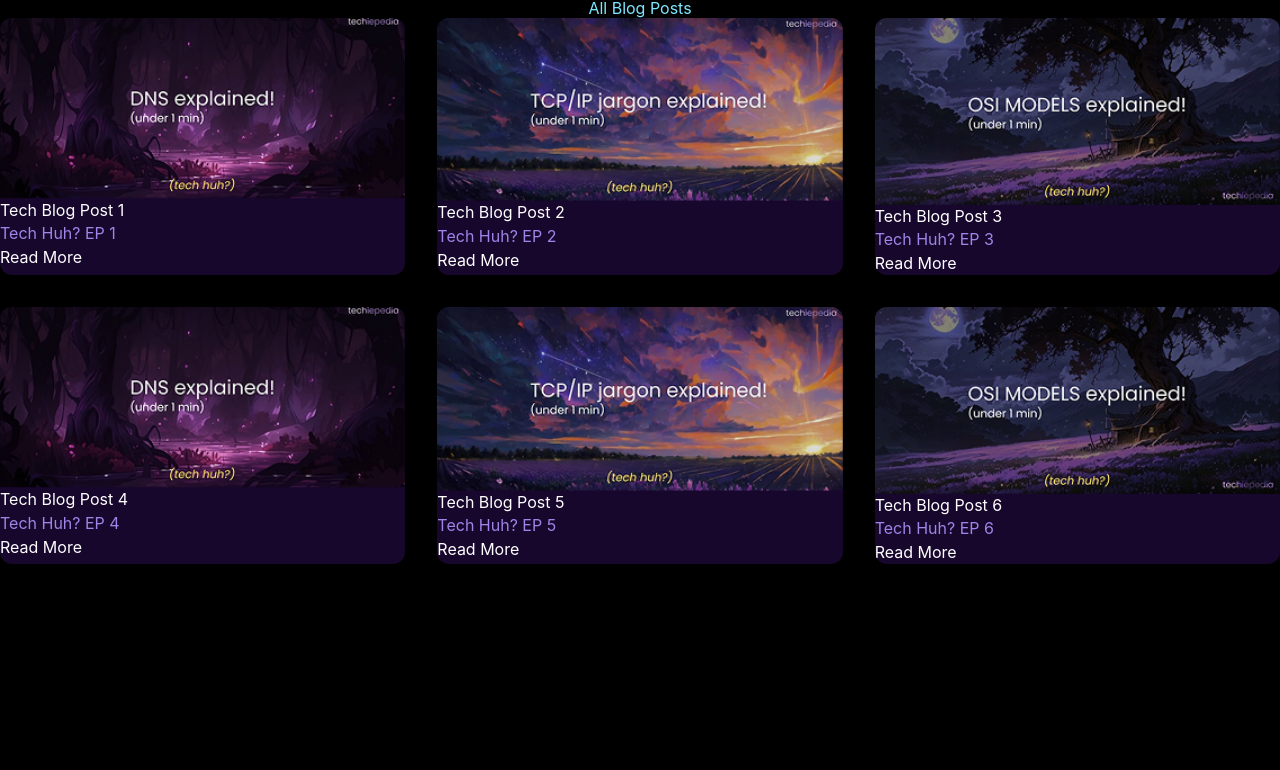
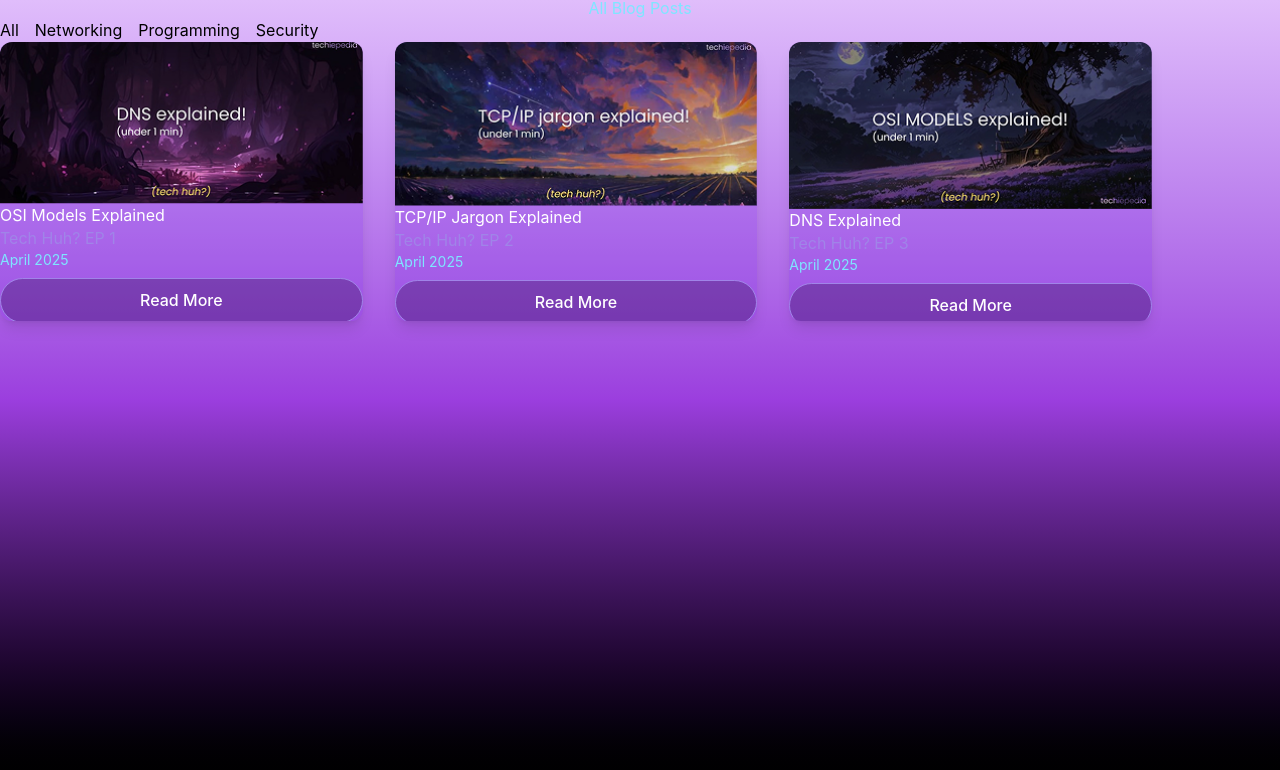
Before and after one commit to ashutoshvm-off/techiepedia, a Next.js app: page /blogs in a window 1280 px wide. Shown: the top 770 px of the page. Built offline with nearby package versions, Linux system fonts and the light colour scheme.

Commit message:
blog pages

```diff
--- a/app/blogs/page.tsx
+++ b/app/blogs/page.tsx
@@ -1,32 +1,101 @@
 "use client";
+import { useRouter } from 'next/navigation';
+
+const blogPosts = [
+    {
+        title: "OSI Models Explained",
+        subtitle: "Tech Huh? EP 1",
+        date: "April 2025",
+        imageUrl: "/blog1.png",
+        category: "networking"
+    },
+    {
+        title: "TCP/IP Jargon Explained",
+        subtitle: "Tech Huh? EP 2",
+        date: "April 2025",
+        imageUrl: "/blog2.png",
+        category: "networking"
+    },
+    {
+        title: "DNS Explained",
+        subtitle: "Tech Huh? EP 3",
+        date: "April 2025",
+        imageUrl: "/blog3.png",
+        category: "networking"
+    },
+    // Add more blog posts here
+];
 
 export default function BlogsPage() {
+    const router = useRouter();
+    const handleReadMore = (blogId: string) => {
+        router.push(`/blog-section/${blogId}`);
+    };
+
     return (
-        <div className="min-h-screen bg-black text-white py-20">
-            <div className="container mx-auto px-4">
+        <main className="min-h-screen bg-gradient-to-b from-[#e0bdfb] via-[#9b3ede] to-black">
+            <section className="py-20 px-8">
                 <h1 className="text-4xl font-bold text-center text-[#7ee6ff] mb-12">
                     All Blog Posts
                 </h1>
+
+                <div className="max-w-6xl mx-auto">
+                    {/* Categories */}
+                    <div className="flex gap-4 mb-8 overflow-x-auto pb-4">
+                        {["All", "Networking", "Programming", "Security"].map((category) => (
+                            <button
+                                key={category}
+                                className="px-6 py-2 bg-purple-900/30 text-white rounded-full hover:bg-purple-800/40 transition-colors"
+                            >
+                                {category}
+                            </button>
+                        ))}
+                    </div>
+
+                    {/* Blog Grid */}
                     <div className="grid grid-cols-1 md:grid-cols-2 lg:grid-cols-3 gap-8">
-                    {/* You can add more blog posts here */}
-                    {[1, 2, 3, 4, 5, 6].map((_, index) => (
+                        {blogPosts.map((blog, index) => (
                             <div
                                 key={index}
                                 className="bg-[rgba(114,36,223,0.2)] rounded-xl overflow-hidden shadow-lg"
                             >
                                 <img
-                                src={`/blog${(index % 3) + 1}.png`}
-                                alt={`Blog ${index + 1}`}
-                                className="w-full h-48 object-cover"
+                                    src={blog.imageUrl}
+                                    alt={blog.title}
+                                    className="w-full h-40 object-cover"
                                 />
-                            <div className="p-6">
-                                <h2 className="text-xl font-bold mb-2">
-                                    Tech Blog Post {index + 1}
-                                </h2>
-                                <p className="text-[#a084e8] mb-4">
-                                    Tech Huh? EP {index + 1}
-                                </p>
-                                <button className="px-4 py-2 bg-[rgba(30,0,60,0.3)] border-2 border-[#a084e8] rounded-full text-white hover:bg-[rgba(160,132,232,0.2)] transition-all duration-300">
+                                <div className="p-6 flex flex-col h-[calc(100%-10rem)]">
+                                    <div className="flex-1">
+                                        <h3 className="text-xl font-bold text-white mb-2">
+                                            {blog.title}
+                                        </h3>
+                                        <p className="text-[#a084e8]">{blog.subtitle}</p>
+                                        <p className="text-[#7ee6ff] text-sm mt-2">{blog.date}</p>
+                                    </div>
+                                    <button
+                                        onClick={() => handleReadMore(blog.title.toLowerCase().replace(/ /g, '-'))}
+                                        style={{
+                                            padding: "0.6rem 1.5rem",
+                                            background: "rgba(30,0,60,0.3)",
+                                            border: "1.5px solid #a084e8",
+                                            borderRadius: "2rem",
+                                            color: "#fff",
+                                            cursor: "pointer",
+                                            fontSize: "1rem",
+                                            fontWeight: 500,
+                                            marginTop: "auto",
+                                            transition: "all 0.3s ease",
+                                            width: "100%"
+                                        }}
+                                        onMouseEnter={(e) => {
+                                            e.currentTarget.style.background = "rgba(160,132,232,0.2)";
+                                            e.currentTarget.style.transform = "scale(1.05)";
+                                        }}
+                                        onMouseLeave={(e) => {
+                                            e.currentTarget.style.background = "rgba(30,0,60,0.3)";
+                                            e.currentTarget.style.transform = "scale(1)";
+                                        }}
+                                    >
                                         Read More
                                     </button>
                                 </div>
@@ -34,6 +103,7 @@ export default function BlogsPage() {
                         ))}
                     </div>
                 </div>
-        </div>
+            </section>
+        </main>
     );
 }
--- a/app/pages/blog.tsx
+++ b/app/pages/blog.tsx
@@ -5,7 +5,38 @@ export function Blog() {
     const router = useRouter();
 
     const handleShowMore = () => {
-        router.push('/blog-section');
+        router.push('/blogs');
+    };
+
+    const blogs = [
+        {
+            id: 'osi-models',
+            title: "OSI Models Explained",
+            subtitle: "Tech Huh? EP 1",
+            date: "April 2025",
+            imageUrl: "/blog1.png",
+            slug: "osi-models-explained"
+        },
+        {
+            id: 'tcp-ip',
+            title: "TCP/IP Jargon Explained",
+            subtitle: "Tech Huh? EP 2",
+            date: "April 2025",
+            imageUrl: "/blog2.png",
+            slug: "tcp-ip-jargon-explained"
+        },
+        {
+            id: 'dns',
+            title: "DNS Explained",
+            subtitle: "Tech Huh? EP 3",
+            date: "April 2025",
+            imageUrl: "/blog3.png",
+            slug: "dns-explained"
+        },
+    ];
+
+    const handleReadMore = (blogId: string) => {
+        router.push(`/blog-section/${blogId}`);
     };
 
     return (
@@ -40,26 +71,7 @@ export function Blog() {
                 flexWrap: "wrap",
             }}
         >
-            {[
-                {
-                    title: "OSI Models Explained",
-                    subtitle: "Tech Huh? EP 1",
-                    date: "April 2025",
-                    imageUrl: "/blog1.png",
-                },
-                {
-                    title: "TCP/IP Jargon Explained",
-                    subtitle: "Tech Huh? EP 2",
-                    date: "April 2025",
-                    imageUrl: "/blog2.png",
-                },
-                {
-                    title: "DNS Explained",
-                    subtitle: "Tech Huh? EP 3",
-                    date: "April 2025",
-                    imageUrl: "/blog3.png",
-                },
-            ].map((blog, index) => (
+            {blogs.map((blog, index) => (
                 <div
                     key={index}
                     style={{
@@ -100,6 +112,7 @@ export function Blog() {
                             </p>
                         </div>
                         <button
+                            onClick={() => handleReadMore(blog.id)}
                             style={{
                                 padding: "0.6rem 1.5rem",
                                 background: "rgba(30,0,60,0.3)",
@@ -110,6 +123,15 @@ export function Blog() {
                                 fontSize: "1rem",
                                 fontWeight: 500,
                                 marginTop: "auto", // This pushes the button to the bottom
+                                transition: "all 0.3s ease",
+                            }}
+                            onMouseEnter={(e) => {
+                                e.currentTarget.style.background = "rgba(160,132,232,0.2)";
+                                e.currentTarget.style.transform = "scale(1.05)";
+                            }}
+                            onMouseLeave={(e) => {
+                                e.currentTarget.style.background = "rgba(30,0,60,0.3)";
+                                e.currentTarget.style.transform = "scale(1)";
                             }}
                         >
                             Read More
```
Lines whose indentation alone changed are shown as unchanged.
